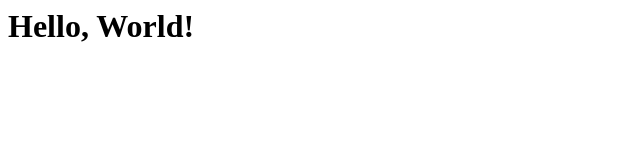
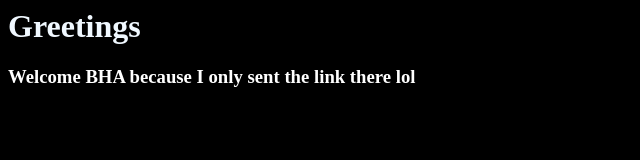
Before and after one commit to Norois/norois.github.io, a plain HTML site: page index.html in a window 1280 px wide. Shown: the whole page, without its empty margins (0-640 px from the left). Drawn offline with Linux system fonts and the light colour scheme.

Commit message:
actual site

```diff
--- a/index.html
+++ b/index.html
@@ -1 +1,10 @@
-<h1>Hello, World!</h1>
+<html>
+    <head>
+        <meta charset="UTF-8">
+        <link rel="stylesheet" href="style.css">
+    </head>
+    <body>
+        <h1 class="greeting">Greetings</h1>
+        <h3>Welcome BHA because I only sent the link there lol</h3>
+    </body>
+</html>
--- /dev/null
+++ b/style.css
@@ -0,0 +1,7 @@
+body{
+    background-color: black;
+    color: white;
+}
+.greeting{
+    color: aliceblue;
+}
```
